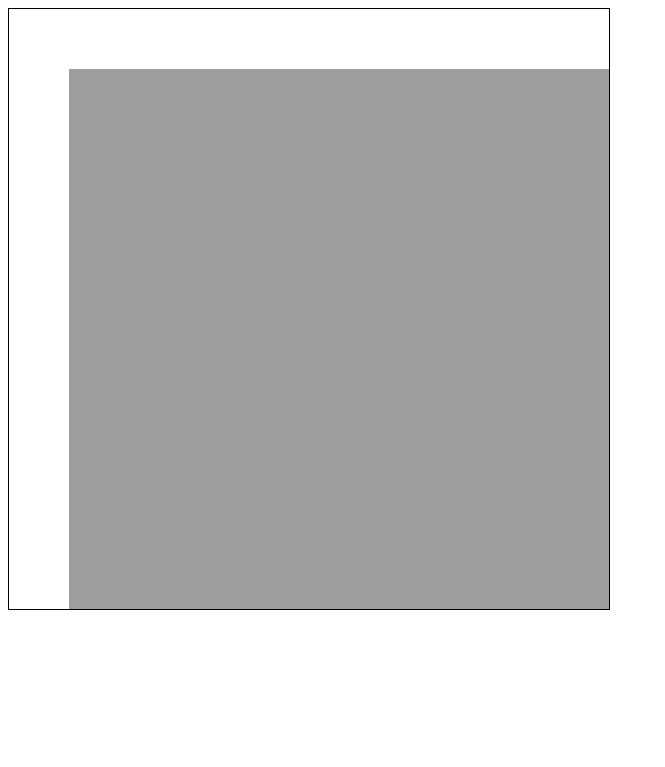
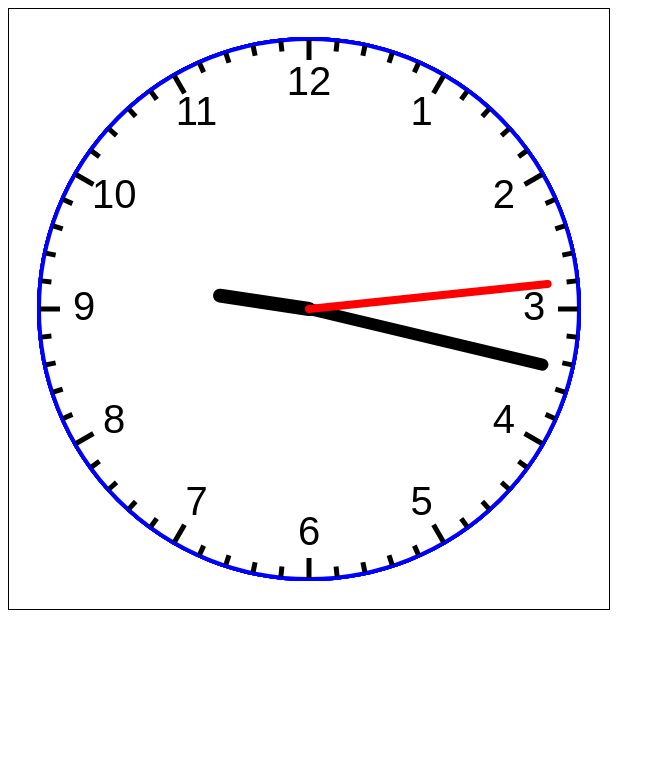
Before and after one commit to Saphirya/Javascript_canvas, a website built with Vite: page src/index.html in a window 1280 px wide. Shown: the whole page, without its empty margins (0-665 px from the left). Built offline with nearby package versions, Linux system fonts and the light colour scheme.

Commit message:
add animation.js

```diff
--- /dev/null
+++ b/src/animation.js
@@ -0,0 +1,104 @@
+const canvas = document.getElementById("canvas");
+const ctx = canvas.getContext("2d");
+
+const rayon = canvas.height / 2;
+ctx.translate(rayon, rayon);
+setInterval(drawClock, 1000);
+
+function drawClock() {
+  drawFace();
+  drawHours();
+  drawMinutes();
+  drawTime();
+}
+
+function drawFace() {
+  ctx.beginPath();
+  ctx.arc(0, 0, rayon * 0.9, 0, 2 * Math.PI);
+  ctx.fillStyle = "white";
+  ctx.fill();
+  ctx.strokeStyle = "blue";
+  ctx.lineWidth = 4;
+  ctx.stroke();
+}
+
+function drawHours() {
+  ctx.font = "40px arial";
+  ctx.fillStyle = "black";
+  ctx.textBaseline = "middle";
+  ctx.textAlign = "center";
+  for (let heures = 1; heures < 13; heures++) {
+    ctx.save();
+    const angle = (heures * Math.PI) / 6;
+    ctx.rotate(angle);
+    ctx.translate(0, -rayon * 0.75);
+    ctx.rotate(-angle);
+    ctx.fillText(heures.toString(), 0, 0);
+    ctx.restore();
+  }
+}
+
+function drawMinutes() {
+  ctx.save();
+  ctx.lineWidth = 5;
+  ctx.strokeStyle = "black";
+  ctx.lineCap = "butt";
+  for (let i = 0; i < 60; i++) {
+    ctx.beginPath();
+    ctx.moveTo(rayon * 0.9 - 1, 0);
+    if (i % 5 !== 0) {
+      ctx.lineTo(rayon * 0.9 - 1 - 10, 0);
+    } else {
+      ctx.lineTo(rayon * 0.9 - 1 - 20, 0);
+    }
+    ctx.stroke();
+    ctx.rotate(Math.PI / 30);
+  }
+  ctx.restore();
+}
+
+function drawTime() {
+  const now = new Date();
+  let heures = now.getHours();
+  let minutes = now.getMinutes();
+  let secondes = now.getSeconds();
+  ctx.strokeStyle = "black";
+  ctx.lineCap = "round";
+  drawHoursHand(heures, minutes, secondes);
+  drawMinutesHand(minutes, secondes);
+  drawSecondesHand(secondes);
+}
+
+function drawHoursHand(heures, minutes) {
+  ctx.save();
+  ctx.rotate((heures % 12) * (Math.PI / 6) + (minutes * Math.PI) / 360);
+  ctx.lineWidth = 14;
+  ctx.beginPath();
+  ctx.moveTo(0, -0.3 * rayon);
+  ctx.lineTo(0, 0);
+  ctx.stroke();
+  ctx.restore();
+}
+
+function drawMinutesHand(minutes, secondes) {
+  ctx.save();
+  ctx.rotate((minutes * Math.PI) / 30 + (secondes * Math.PI) / 1800);
+  ctx.lineWidth = 12;
+  ctx.beginPath();
+  ctx.moveTo(0, -0.8 * rayon);
+  ctx.lineTo(0, 0);
+  ctx.stroke();
+  ctx.restore();
+}
+
+function drawSecondesHand(secondes) {
+  ctx.save();
+  ctx.strokeStyle = "red";
+  ctx.rotate((secondes * Math.PI) / 30);
+  ctx.lineWidth = 8;
+  ctx.beginPath();
+  ctx.moveTo(0, -0.8 * rayon);
+  ctx.lineTo(0, 0);
+  ctx.stroke();
+  ctx.restore();
+}
--- a/src/index.html
+++ b/src/index.html
@@ -3,7 +3,7 @@
   <head>
     <meta charset="UTF-8" />
     <meta name="viewport" content="width=device-width, initial-scale=1.0" />
-    <script type="module" src="pixels.js"></script>
+    <script type="module" src="animation.js"></script>
     <title>Document</title>
   </head>
   <body>
```
